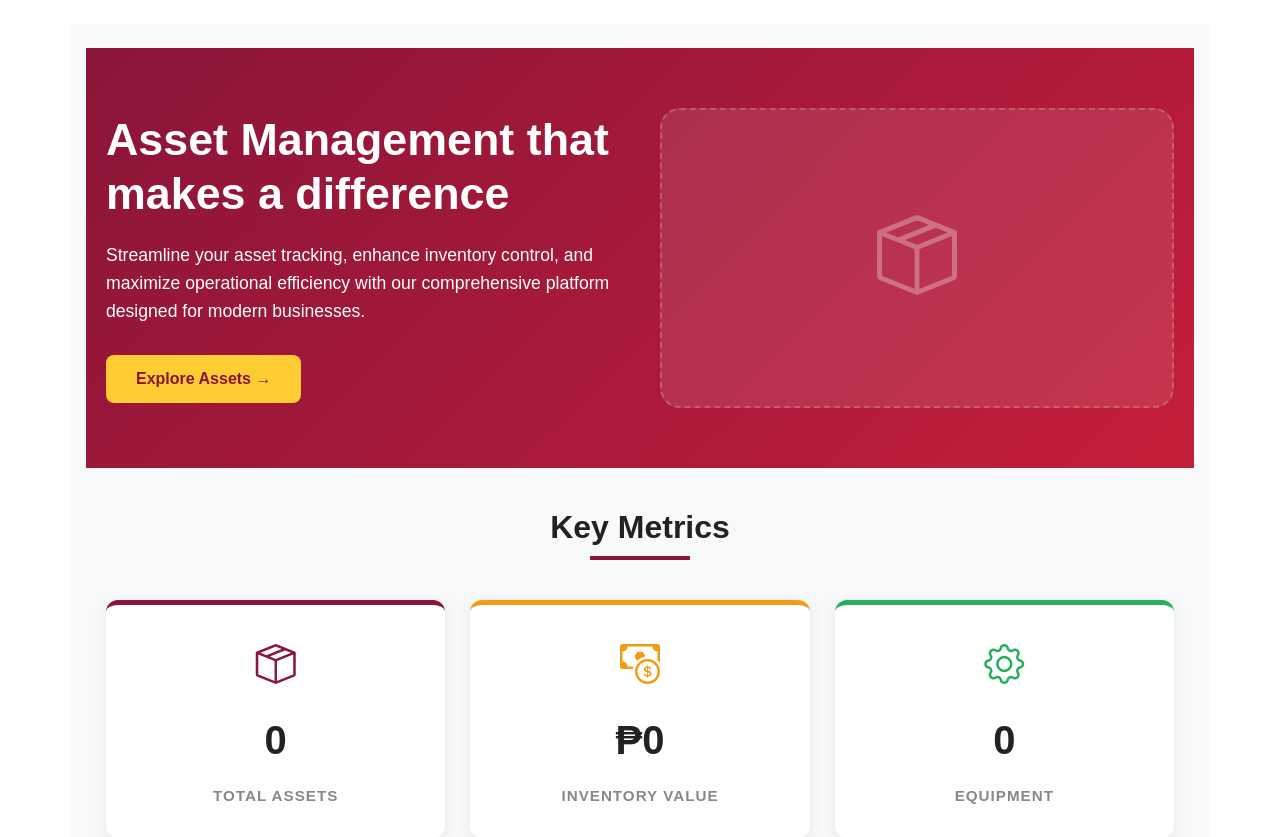
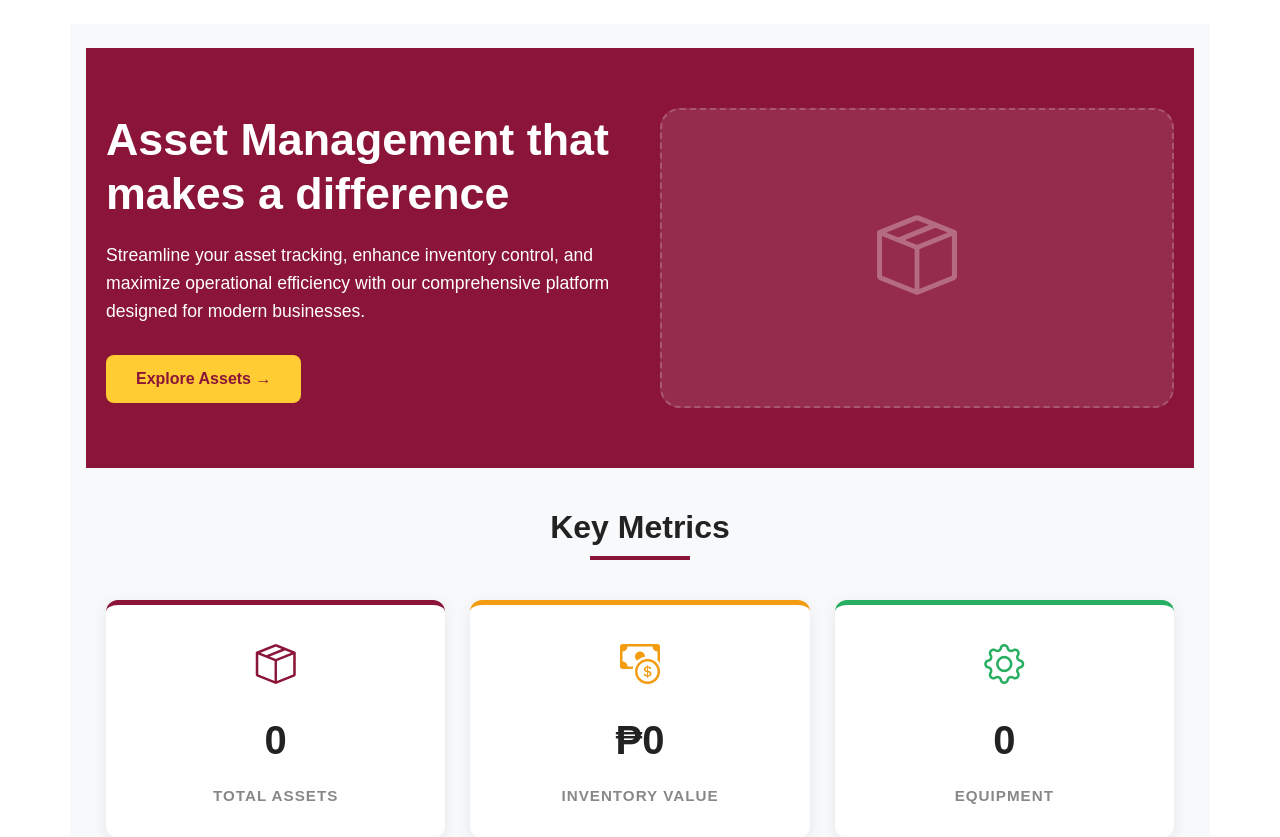
Before and after one commit to ryuzaki29/ASSET, a Django app: page /home/ in a window 1280 px wide. Shown: the part 81-918 px from the top of the page. Run offline with Django 5.2, Linux system fonts and the light colour scheme; data that the repository does not hold is empty.

Commit message:
hero section background
hero section background

```diff
--- a/assets/templates/assets/index.html
+++ b/assets/templates/assets/index.html
@@ -19,10 +19,12 @@
 
     /* Hero Section */
     .hero-section {
-        background: linear-gradient(135deg, #8a1538 0%, #c41e3a 100%);
         color: white;
         padding: 60px 20px;
         margin-bottom: 40px;
+        background-size: cover;
+        background-position: center;
+        background-attachment: fixed;
     }
 
     .hero-container {
@@ -426,7 +428,7 @@
 
 {% block content %}
     <!-- Hero Section -->
-    <div class="hero-section">
+    <div class="hero-section" style="{% if about.hero_background_image %}background-image: url('{{ about.hero_background_image.url }}');{% else %}background-color: {{ about.hero_background_color }};{% endif %}">
         <div class="hero-container">
             <div class="hero-content">
                 <h1>{{ about.hero_title }}</h1>
--- a/assets/views.py
+++ b/assets/views.py
@@ -40,6 +40,8 @@ def index(request):
             'hero_title': system_config.hero_title,
             'hero_subtitle': system_config.hero_subtitle,
             'hero_image': system_config.hero_image,
+            'hero_background_color': system_config.hero_background_color,
+            'hero_background_image': system_config.hero_background_image,
         }
     else:
         # Fallback to default values if no config exists
@@ -58,6 +60,8 @@ def index(request):
             'hero_title': 'Asset Management that makes a difference',
             'hero_subtitle': 'Streamline your asset tracking, enhance inventory control, and maximize operational efficiency with our comprehensive platform designed for modern businesses.',
             'hero_image': None,
+            'hero_background_color': '#8a1538',
+            'hero_background_image': None,
         }
 
     # Get active features for 'Why Choose Our System' section
--- a/content/admin.py
+++ b/content/admin.py
@@ -15,7 +15,7 @@ class SystemConfigAdmin(admin.ModelAdmin):
             'description': 'Manage the homepage content'
         }),
         ('Hero Section', {
-            'fields': ('hero_title', 'hero_subtitle', 'hero_image'),
+            'fields': ('hero_title', 'hero_subtitle', 'hero_image', 'hero_background_color', 'hero_background_image'),
             'description': 'Customize the hero section on homepage'
         }),
         ('Metadata', {
```
Also changed, not shown: content/models.py (+11 -0 lines), content/migrations/0005_systemconfig_hero_background_color_and_more.py (added), media/hero/backgrounds/90491cfb-56cd-4313-9f66-0b481a247f86.jpg (added).
